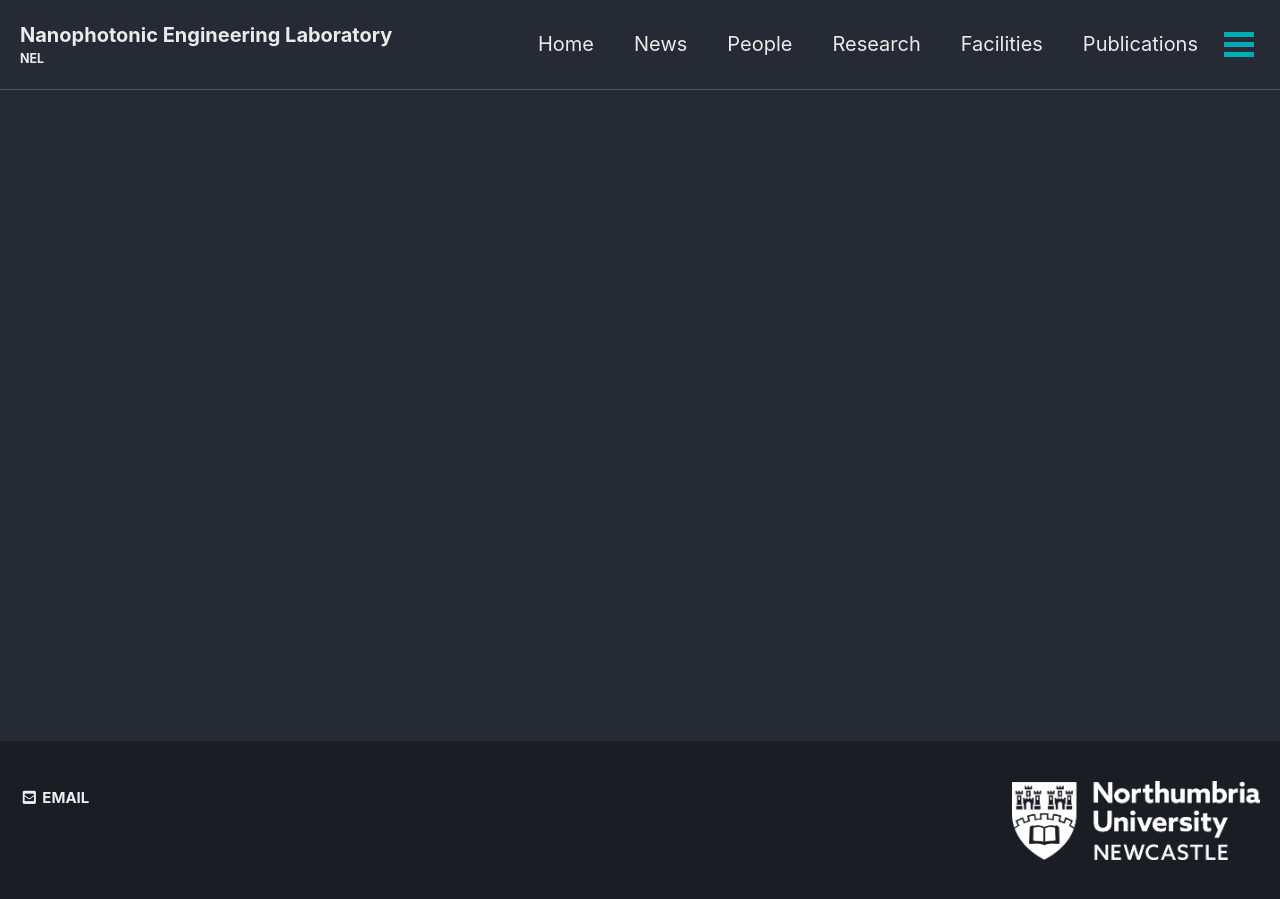
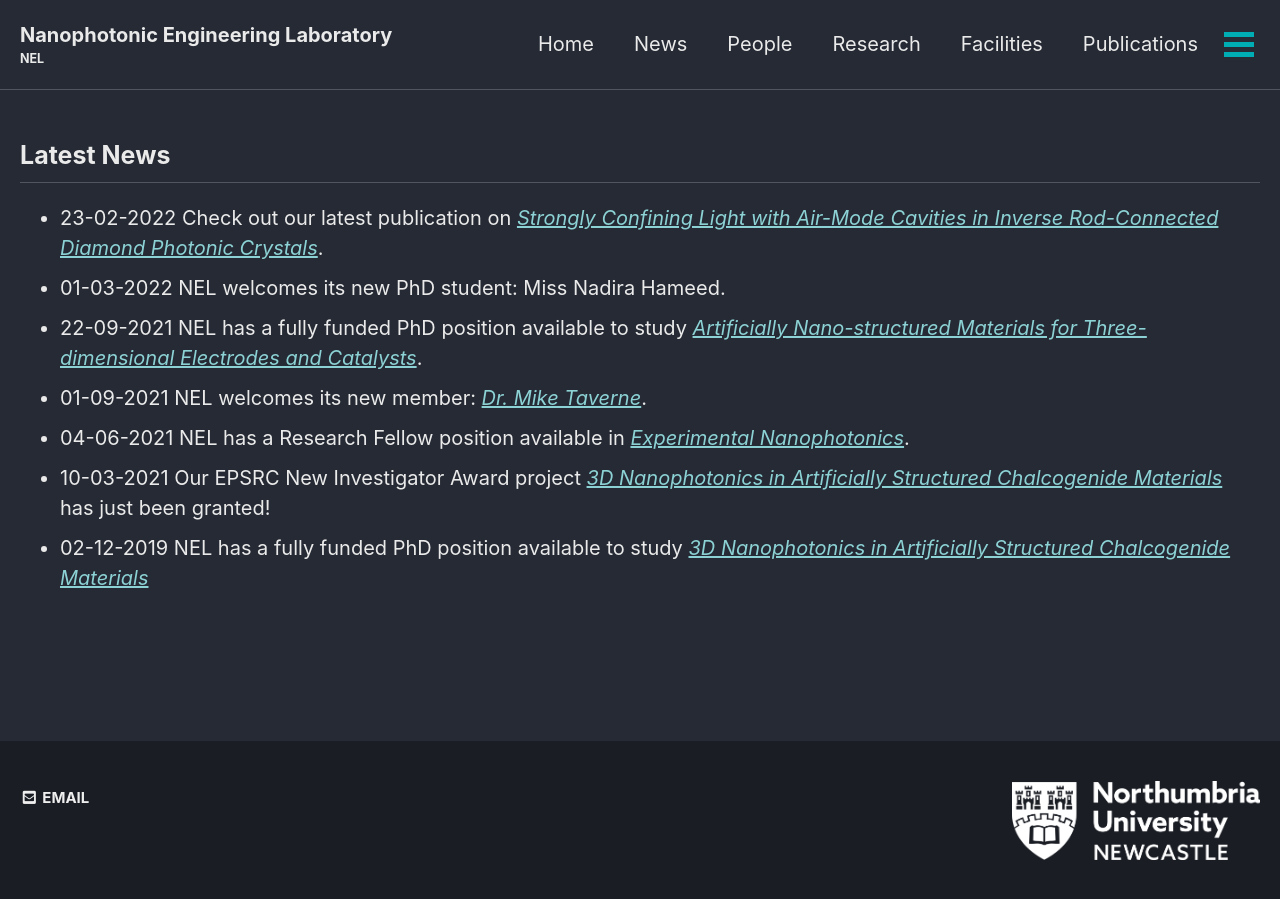
Before and after one commit to qubits/nanophotonicenglab.github.io, a Jekyll site: the page built from _pages/news.md, in a window 1280 px wide. Built offline with Jekyll 4.4.1, drawn with Linux system fonts in a browser that asks for light colours; cached includes are drawn as plain includes.

Commit message:
Update news.md

```diff
--- a/_pages/news.md
+++ b/_pages/news.md
@@ -6,3 +6,11 @@ permalink: /News/
 author_profile: true
 #comments: true
 ---
+## Latest News
+* 23-02-2022 Check out our latest publication on [*Strongly Confining Light with Air-Mode Cavities in Inverse Rod-Connected Diamond Photonic Crystals*](https://doi.org/10.3390/cryst12030303).
+* 01-03-2022 NEL welcomes its new PhD student:  Miss Nadira Hameed.
+* 22-09-2021 NEL has a fully funded PhD position available to study [*Artificially Nano-structured Materials for Three-dimensional Electrodes and Catalysts*](https://www.findaphd.com/phds/project/design-of-artificially-nano-structured-materials-for-three-dimensional-electrodes-and-catalysts-advert-reference-fac21-ee-mpee-hodaniel/?p133766).
+* 01-09-2021 NEL welcomes its new member:  [*Dr. Mike Taverne*](https://www.northumbria.ac.uk/about-us/our-staff/t/mike-taverne/).
+* 04-06-2021 NEL has a Research Fellow position available in [*Experimental Nanophotonics*](https://www.jobs.ac.uk/job/CGK693/research-fellow-in-experimental-nanophotonics).
+* 10-03-2021 Our EPSRC New Investigator Award project [*3D Nanophotonics in Artificially Structured Chalcogenide Materials*](https://gow.epsrc.ukri.org/NGBOViewGrant.aspx?GrantRef=EP/V040030/1) has just been granted!
+* 02-12-2019 NEL has a fully funded PhD position available to study [*3D Nanophotonics in Artificially Structured Chalcogenide Materials*](https://www.findaphd.com/phds/project/3d-nanophotonics-in-artificially-structured-chalcogenide-materials-advert-reference-rdf20-ee-mpee-ho/?p116077)
```
